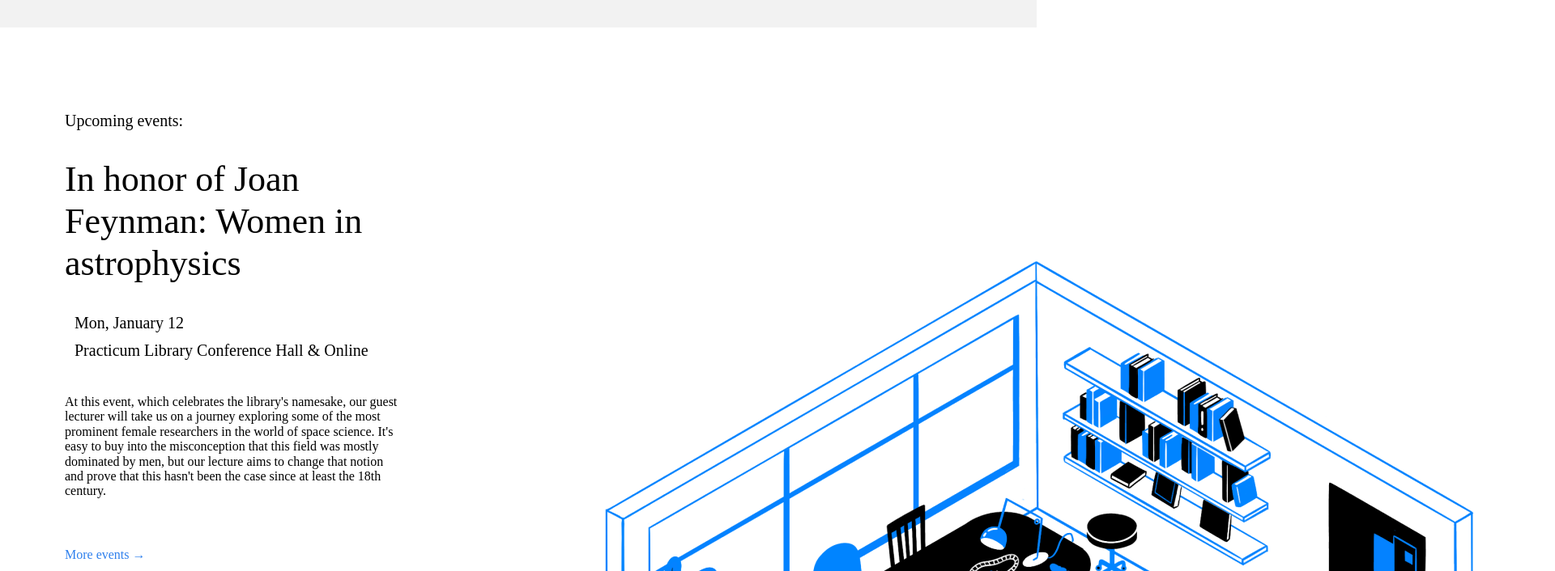
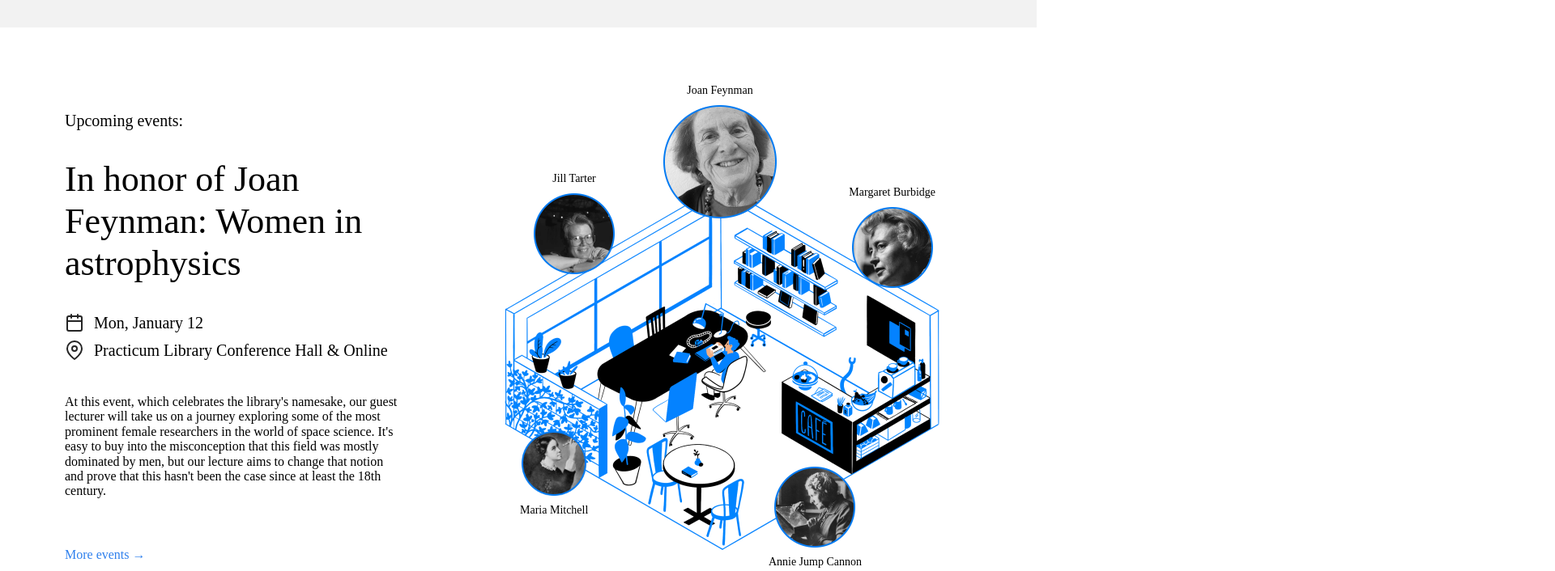
Before and after one commit to CecieNwogu/se_project_library, a plain HTML site: page index.html in a window 1280 px wide. Shown: the part 1980-2686 px from the top of the page at 81% size, 1920 px wide, since content can reach past the window. Drawn offline with Linux system fonts and the light colour scheme.

Commit message:
second project update

```diff
--- a/index.html
+++ b/index.html
@@ -131,23 +131,20 @@
         <section id="events" class="events">
           <div class="events__content">
             <h2 class="events__heading">Upcoming events:</h2>
-            <h3 class="events__title">
-              In honor of Joan Feynman: Women in astrophysics
-            </h3>
+            <h3 class="events__title">In honor of Joan Feynman: Women in astrophysics </h3>
             <div class="event-info events__info-section">
               <div class="event-info__item">
-                <div
-                  class="event-info__icon event-info__icon_type_calendar"
-                ></div>
+                <div class="event-info__icon event-info__icon_type_calendar"></div>
                 <p class="event-info__text">Mon, January 12</p>
               </div>
+
+
               <div class="event-info__item">
                 <div class="event-info__icon event-info__icon_type_pin"></div>
                 <p class="event-info__text">
                   Practicum Library Conference Hall & Online
                 </p>
               </div>
-            </div>
             <p class="events__description">
               At this event, which celebrates the library's namesake, our guest
               lecturer will take us on a journey exploring some of the most
@@ -158,14 +155,14 @@
               century.
             </p>
             <a href="#" class="events__more">More events &rarr;</a>
+            </div>
           </div>
           <div class="events__cover">
             <img
               src="./images/cafe.png"
               alt="Practicum cafe"
-              class="event__image"
+              class="events__image"
             />
-          </div>
           <div class="person person_name_feynman">
             <p class="person__caption">Joan Feynman</p>
             <img
@@ -205,6 +202,7 @@
               alt="Jill Tarter image"
               class="person__image person__image_size_m"
             />
+          </div>
           </div>
         </section>
 
--- a/styles/style.css
+++ b/styles/style.css
@@ -208,8 +208,8 @@
   background-repeat: no-repeat;
   background-position: center;
   margin-right: 12px;
-  max-width: 24px;
-  max-height: 24px;
+  width: 24px;
+  height: 24px;
 }
 
 .event-info__icon_type_calendar {
```
